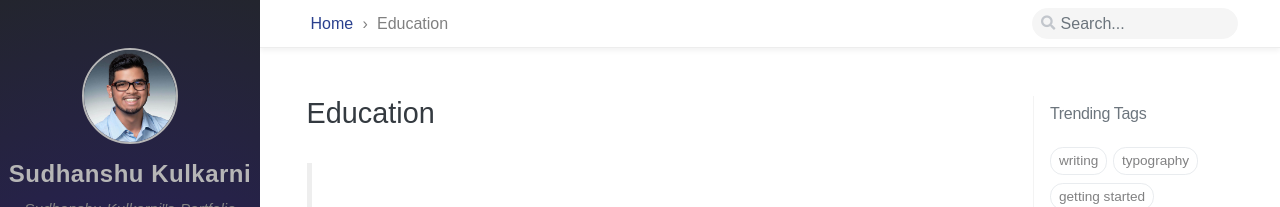
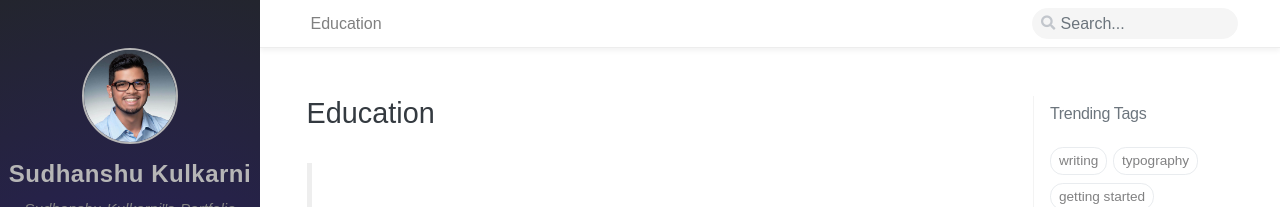
Before and after one commit to skulkarni218/skulkarni218.github.io, a Jekyll site: the page built from tabs/education.md, in a window 1280 px wide. Shown: the top 207 px of the page. Built offline with Jekyll 4.4.1, drawn with Linux system fonts in a browser that asks for light colours; nearby versions of some CDN libraries; some web fonts are replaced; comment, search, counter and statistics services are not loaded.

Commit message:
Update topbar.html

```diff
--- a/_includes/topbar.html
+++ b/_includes/topbar.html
@@ -8,6 +8,7 @@
 <div id="topbar-wrapper" class="row justify-content-center topbar-down">
   <div id="topbar" class="col-11 d-flex h-100 align-items-center justify-content-between">
 	<span id="breadcrumb">
+	<!--
       {% for item in page.breadcrumb %}
         {% if item.url %}
         <span>
@@ -18,7 +19,7 @@
         {% else %}
           <span>{{ item.label }}</span>
         {% endif %}
-      {% endfor %}
+      {% endfor %} -->
 
       {% unless page.layout == "home" %}
         <span>{{ page.title }}</span>
```
